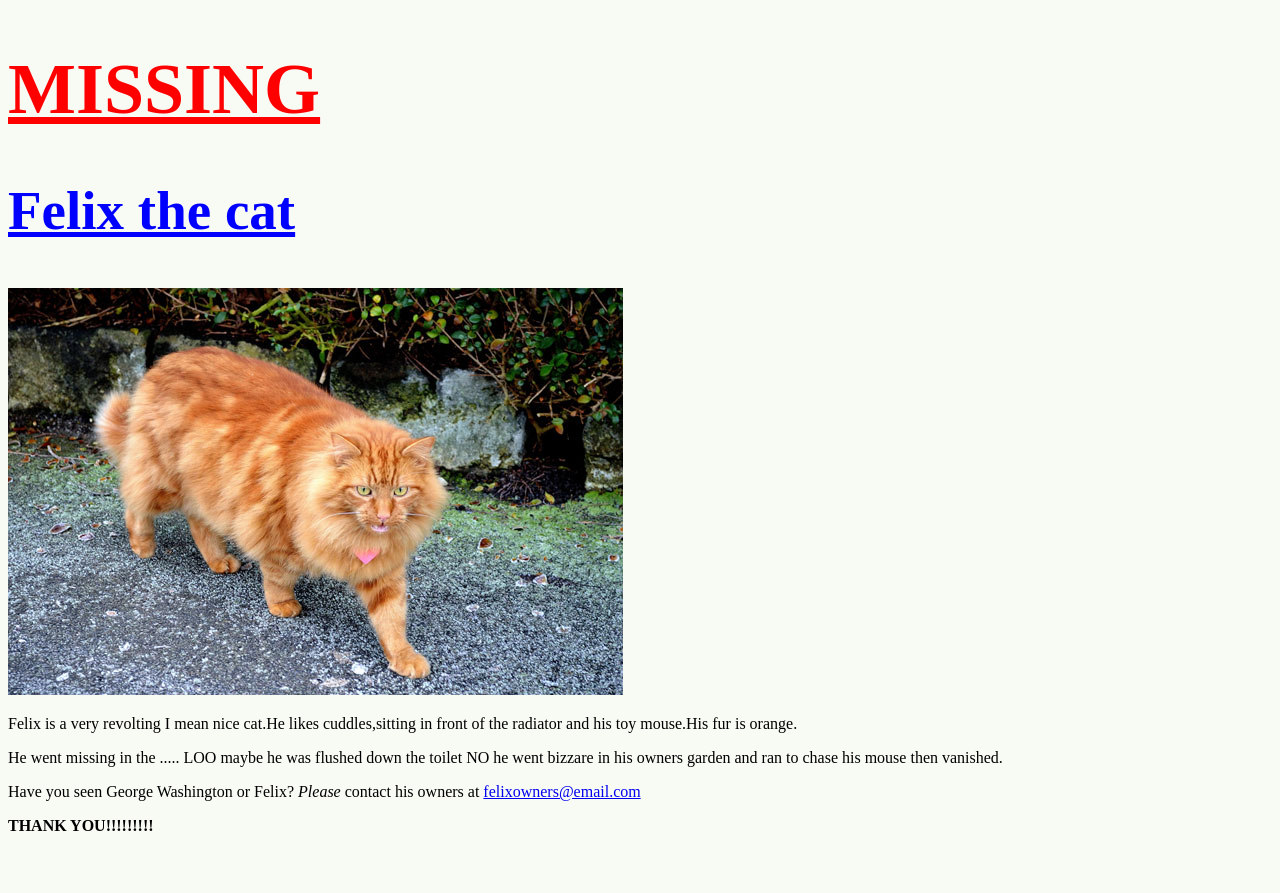
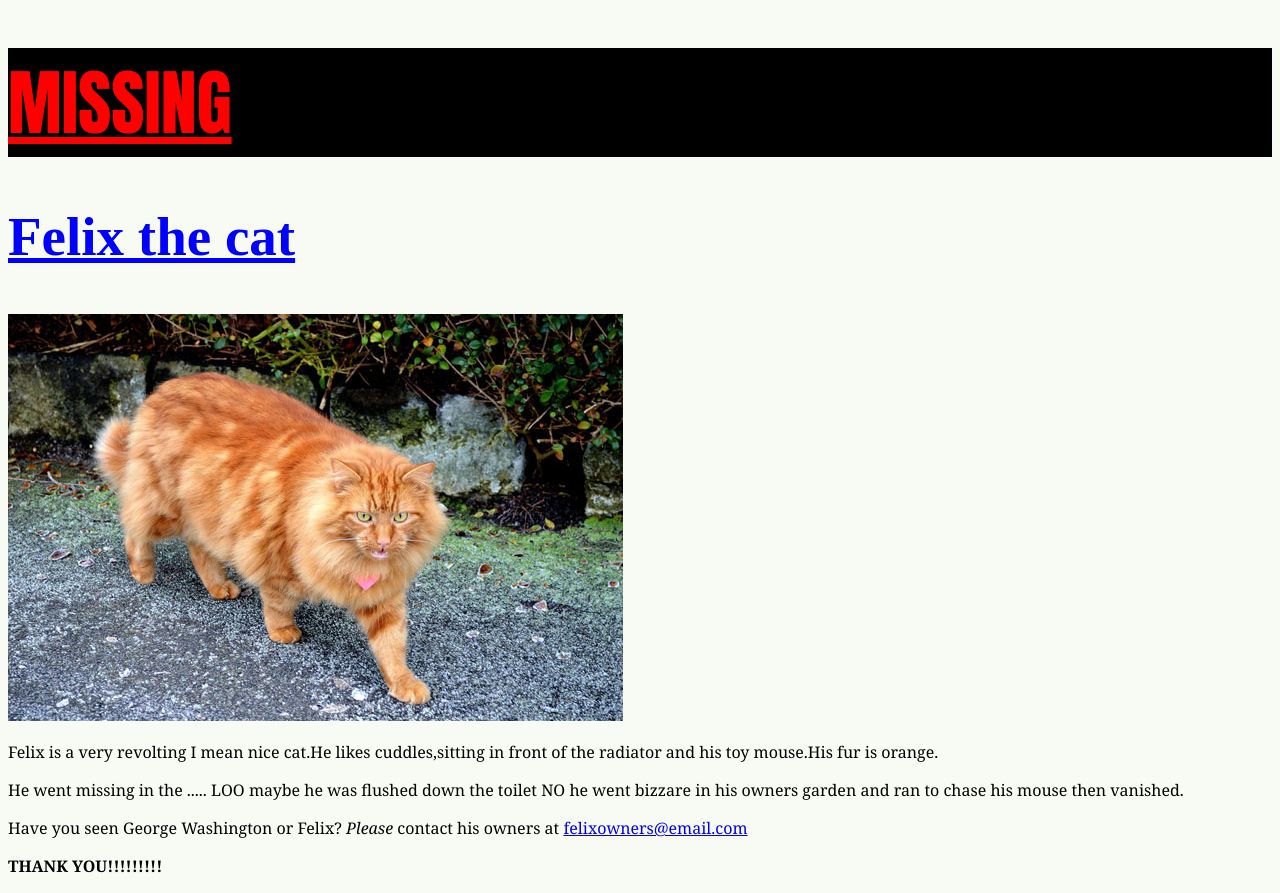
Before and after one commit to cxcodeclub/amirreza, a plain HTML site: page felix/index.html in a window 1280 px wide. Before the commit the page ends 851 px from the top, so only its background shows below. Drawn offline with Linux system fonts and the light colour scheme.

Commit message:
CSS text formatting

```diff
--- a/felix/index.html
+++ b/felix/index.html
@@ -10,21 +10,27 @@ selector {
 
 }
 
+
 h1 {
-    color:red;
-text-transform:uppercase;
+  color:red;
+  background-color:black;
+  font-family:impact,sans-serif;
+  font-size:72px;
+  text-decoration:underline;
+  text-transform:uppercase;
+
+
 }
+p {
+  font-family:Georgia,'Times New Roman',serif;
+}
+
 
 span {
     color:orange;
 }
 
 
-h1 {
-     backgroud-color: black;
-     color:red;
-     font-size:72px;
-text-decoration:underline;}
 
   body {
      background-color: #F8FAF4;
```
